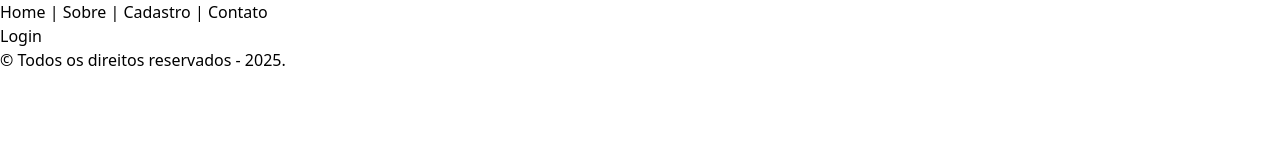
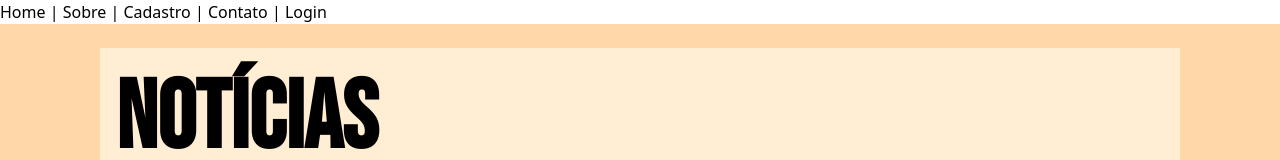
Before and after one commit to 1TDSPW-25/sistema-flow, a React (Vite) app in the folder sistema-flow/: page / in a window 1280 px wide. Shown: the top 160 px of the page. Built offline with nearby package versions, Linux system fonts and the light colour scheme; no server answers; data requests are answered from the project's data file.

Commit message:
fix: Rota "Home" enviando para rota "Login", criada rota separada para login (e adicionada ao menu e router).

```diff
--- a/sistema-flow/src/components/Menu/Menu.tsx
+++ b/sistema-flow/src/components/Menu/Menu.tsx
@@ -11,6 +11,8 @@ export default function Menu(){
             <Link to="/cadastro">Cadastro</Link>
             <span> | </span>
             <Link to="/contato">Contato</Link>
+            <span> | </span>
+            <Link to="/login">Login</Link>
         </nav>
     );
 }
--- a/sistema-flow/src/main.tsx
+++ b/sistema-flow/src/main.tsx
@@ -15,11 +15,12 @@ const router = createBrowserRouter([
     path: "/",
     element: <App />,
     children: [
-      { path: "/", element: <Login /> },
+      { path: "/", element: <Home /> },
       { path: "/cadastro", element: <Cadastro /> },
       { path: "/home", element: <Home /> },
       { path: "/sobre", element: <Sobre /> },
       { path: "/contato", element: <Contato /> },
+      { path: "/login", element: <Login /> },
     ],
   },
 ]);
```
